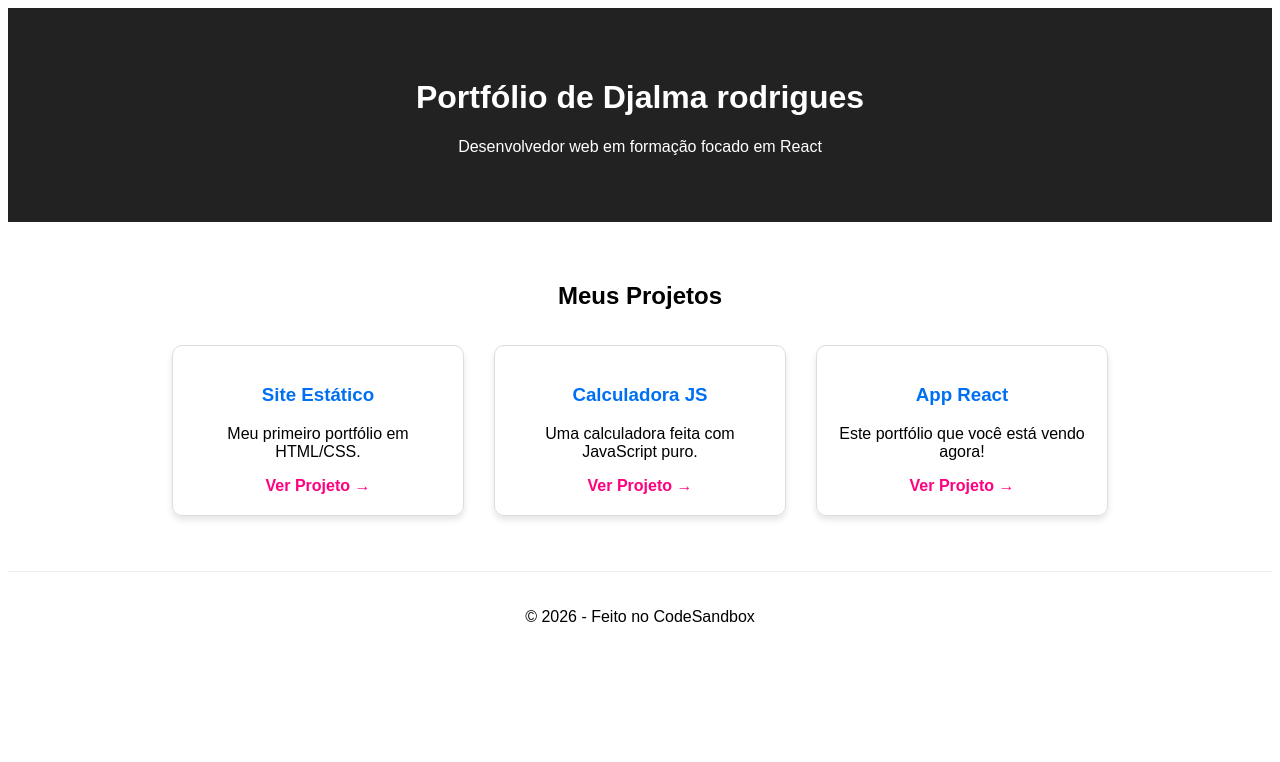
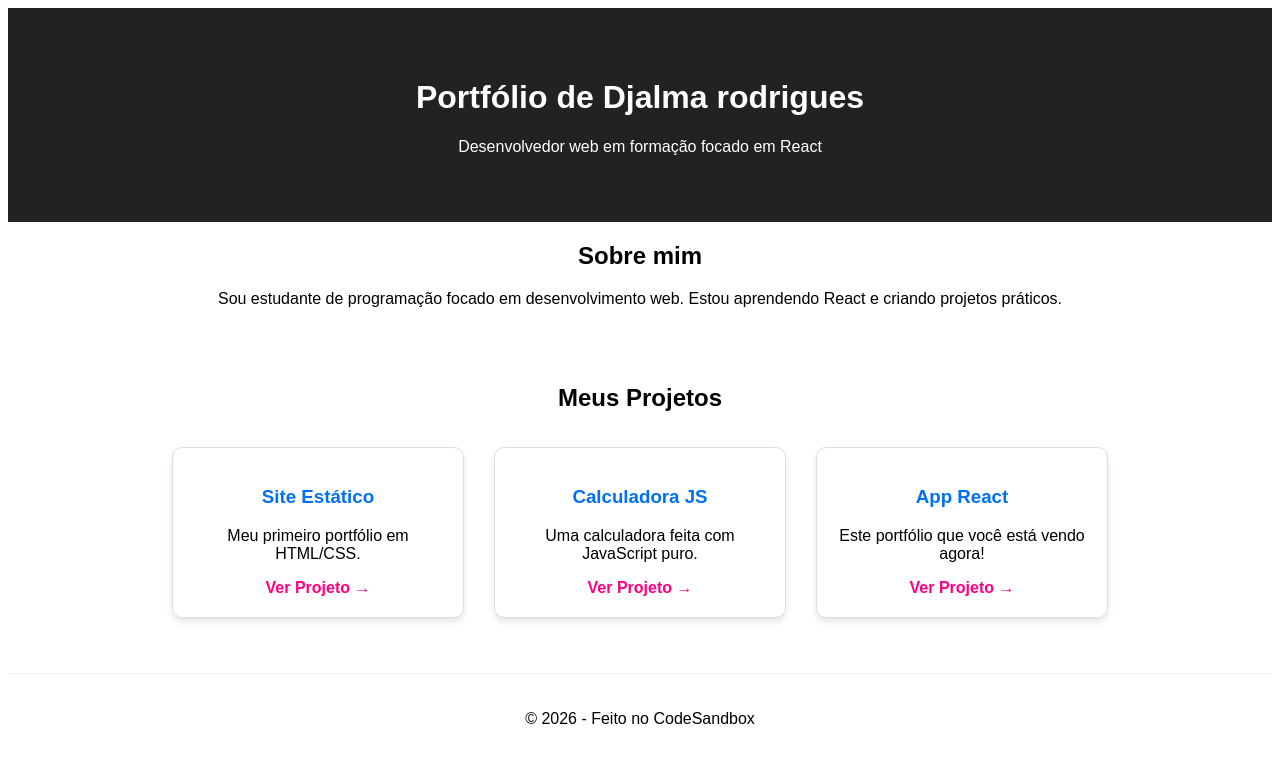
Before and after one commit to Djalmarps/portfolio-react-djalma, a React (Create React App) app: page / in a window 1280 px wide. Shown: the top 762 px of the page. Built offline with nearby package versions, Linux system fonts and the light colour scheme.

Commit message:
Update App.tsx

```diff
--- a/src/App.tsx
+++ b/src/App.tsx
@@ -13,7 +13,13 @@ export default function App() {
         <h1>Portfólio de Djalma rodrigues</h1>
         <p>Desenvolvedor web em formação focado em React</p>
       </header>
-
+<section>
+  <h2>Sobre mim</h2>
+  <p>
+    Sou estudante de programação focado em desenvolvimento web.
+    Estou aprendendo React e criando projetos práticos.
+  </p>
+</section>
       <main>
         {/* Chamando o componente que contém a lista dinâmica */}
         <SecaoProjetos />
```
